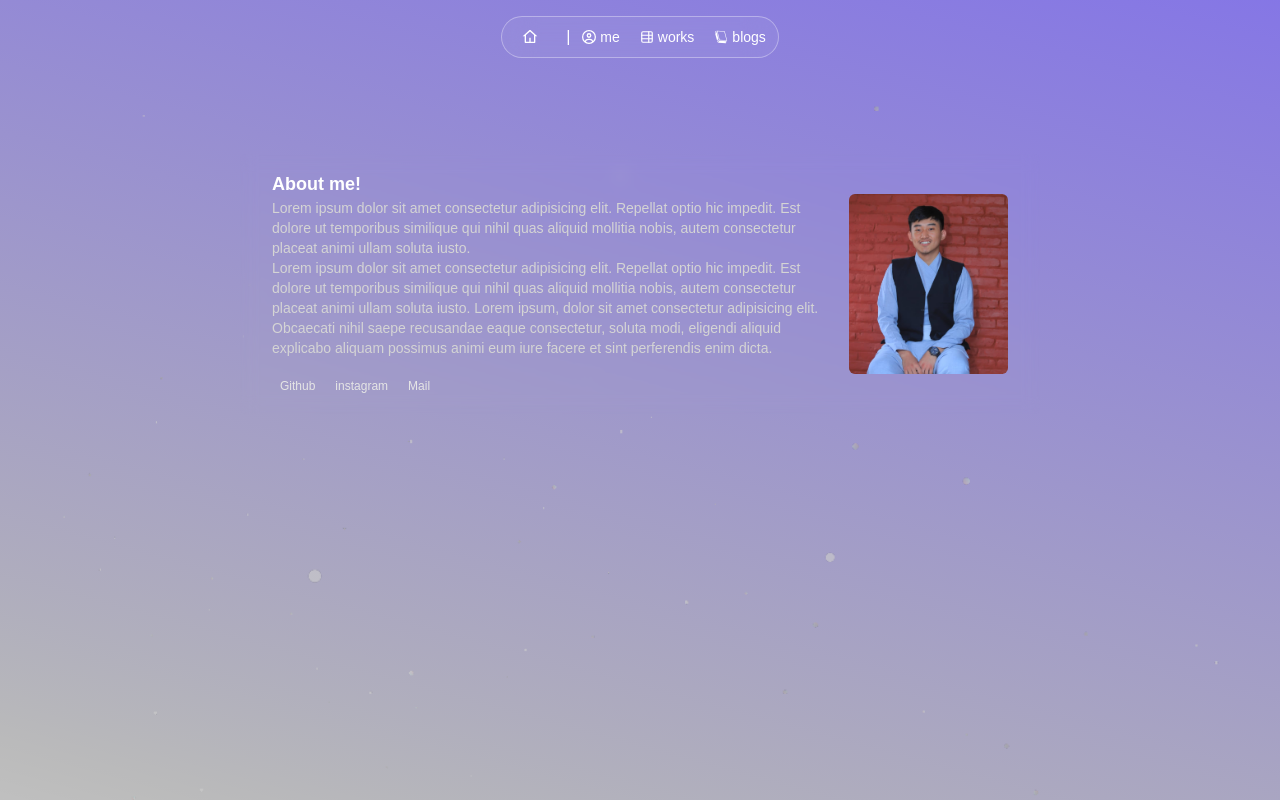
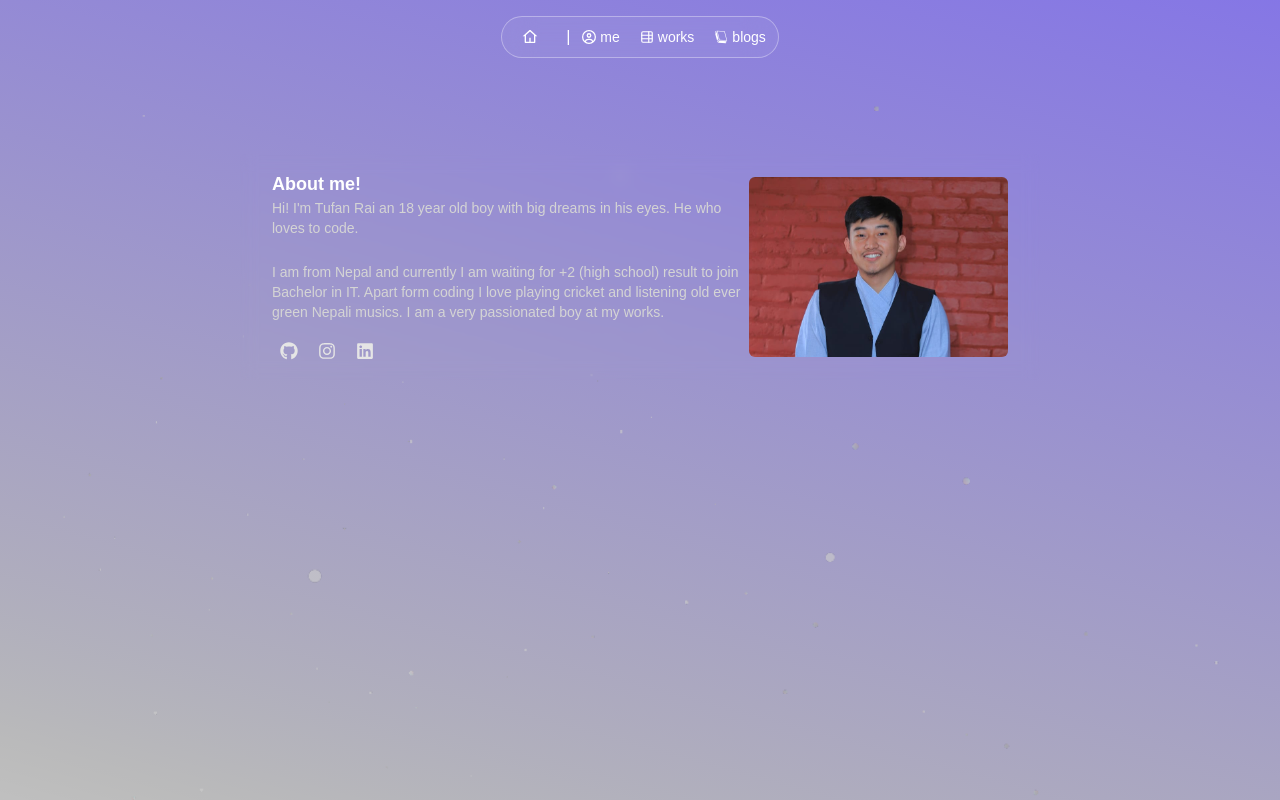
Before and after one commit to tufanrai/Portfolio, a Next.js app: page /aboutme in a window 1280 px wide. Built offline with nearby package versions, Linux system fonts and the light colour scheme.

Commit message:
updated about me page

```diff
--- a/src/components/aboutme/AboutMe.tsx
+++ b/src/components/aboutme/AboutMe.tsx
@@ -2,6 +2,9 @@ import Particles from "@/animation/Particles/Particles";
 import profile from "@/src/public/profile.jpg";
 import Link from "next/link";
 import React from "react";
+import { FaGithub } from "react-icons/fa6";
+import { FaInstagram } from "react-icons/fa6";
+import { FaLinkedin } from "react-icons/fa";
 
 const AboutMe = () => {
   return (
@@ -17,35 +20,31 @@ const AboutMe = () => {
         <div>
           <h2 className="font-semibold text-lg">About me!</h2>
           <p className="font-thin text-sm text-neutral-300">
-            Lorem ipsum dolor sit amet consectetur adipisicing elit. Repellat
-            optio hic impedit. Est dolore ut temporibus similique qui nihil quas
-            aliquid mollitia nobis, autem consectetur placeat animi ullam soluta
-            iusto.
+            Hi! I'm Tufan Rai an 18 year old boy with big dreams in his eyes. He
+            who loves to code.
           </p>
+          <br />
           <p className="font-thin text-sm text-neutral-300">
-            Lorem ipsum dolor sit amet consectetur adipisicing elit. Repellat
-            optio hic impedit. Est dolore ut temporibus similique qui nihil quas
-            aliquid mollitia nobis, autem consectetur placeat animi ullam soluta
-            iusto. Lorem ipsum, dolor sit amet consectetur adipisicing elit.
-            Obcaecati nihil saepe recusandae eaque consectetur, soluta modi,
-            eligendi aliquid explicabo aliquam possimus animi eum iure facere et
-            sint perferendis enim dicta.
+            I am from Nepal and currently I am waiting for +2 (high school)
+            result to join Bachelor in IT. Apart form coding I love playing
+            cricket and listening old ever green Nepali musics. I am a very
+            passionated boy at my works.
           </p>
           <div className="w-full mt-4">
             <ul className="flex items-center justify-start gap-1">
-              <Link href={"/"}>
-                <li className="font-thin text-xs text-neutral-200 px-2 py-1 cursor-pointer ease duration-200 hover:text-neutral-100">
-                  Github
+              <Link href={"https://github.com/tufanrai"}>
+                <li className="font-thin text-lg text-neutral-200 px-2 py-1 cursor-pointer ease duration-200 hover:text-neutral-100 hover:scale-110">
+                  <FaGithub />
                 </li>
               </Link>
-              <Link href={"/"}>
-                <li className="font-thin text-xs text-neutral-200 px-2 py-1 cursor-pointer ease duration-200 hover:text-neutral-100">
-                  instagram
+              <Link href={"https://www.instagram.com/tufan_rai_/"}>
+                <li className="font-thin text-lg text-neutral-200 px-2 py-1 cursor-pointer ease duration-200 hover:text-neutral-100 hover:scale-110">
+                  <FaInstagram />
                 </li>
               </Link>
-              <Link href={"/"}>
-                <li className="font-thin text-xs text-neutral-200 px-2 py-1 cursor-pointer ease duration-200 hover:text-neutral-100">
-                  Mail
+              <Link href={"https://www.linkedin.com/in/tufan-rai-03510b299/"}>
+                <li className="font-thin text-lg text-neutral-200 px-2 py-1 cursor-pointer ease duration-200 hover:text-neutral-100 hover:scale-110">
+                  <FaLinkedin />
                 </li>
               </Link>
             </ul>
```
